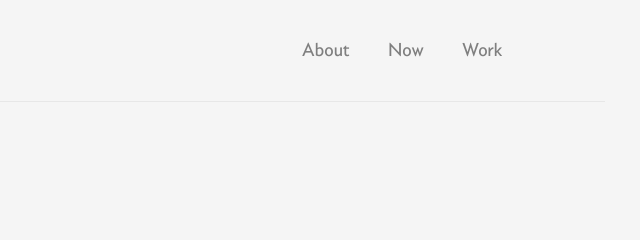
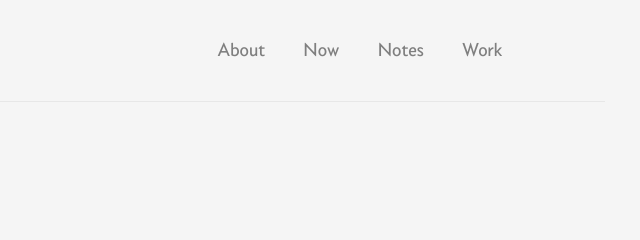
Before and after one commit to jaskfla/lai.nz, an Eleventy site: page src/index.md in a window 1280 px wide. Shown: the top 240 px of the page, 637-1277 px from the left. Built offline with nearby package versions, Linux system fonts and the light colour scheme; Eleventy itself is replaced by a stand-in of ours; files that its build step writes are made by us from their sources.

Commit message:
add Notes link to navbar

```diff
--- a/src/_includes/header.njk
+++ b/src/_includes/header.njk
@@ -73,6 +73,7 @@
 		<nav>
 			<a unavailable>About</a>
 			<a unavailable>Now</a>
+			<a unavailable>Notes</a>
 			<a unavailable>Work</a>
 		</nav>
 	</div>
```
